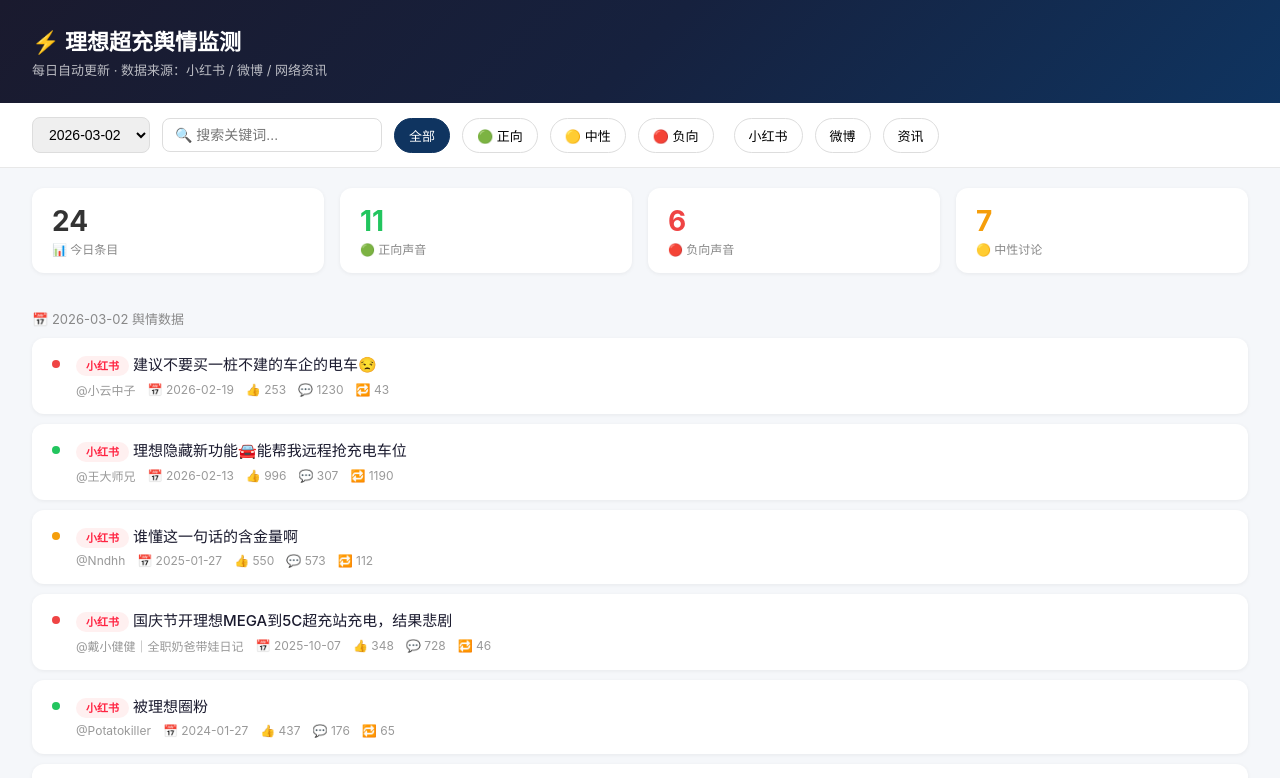
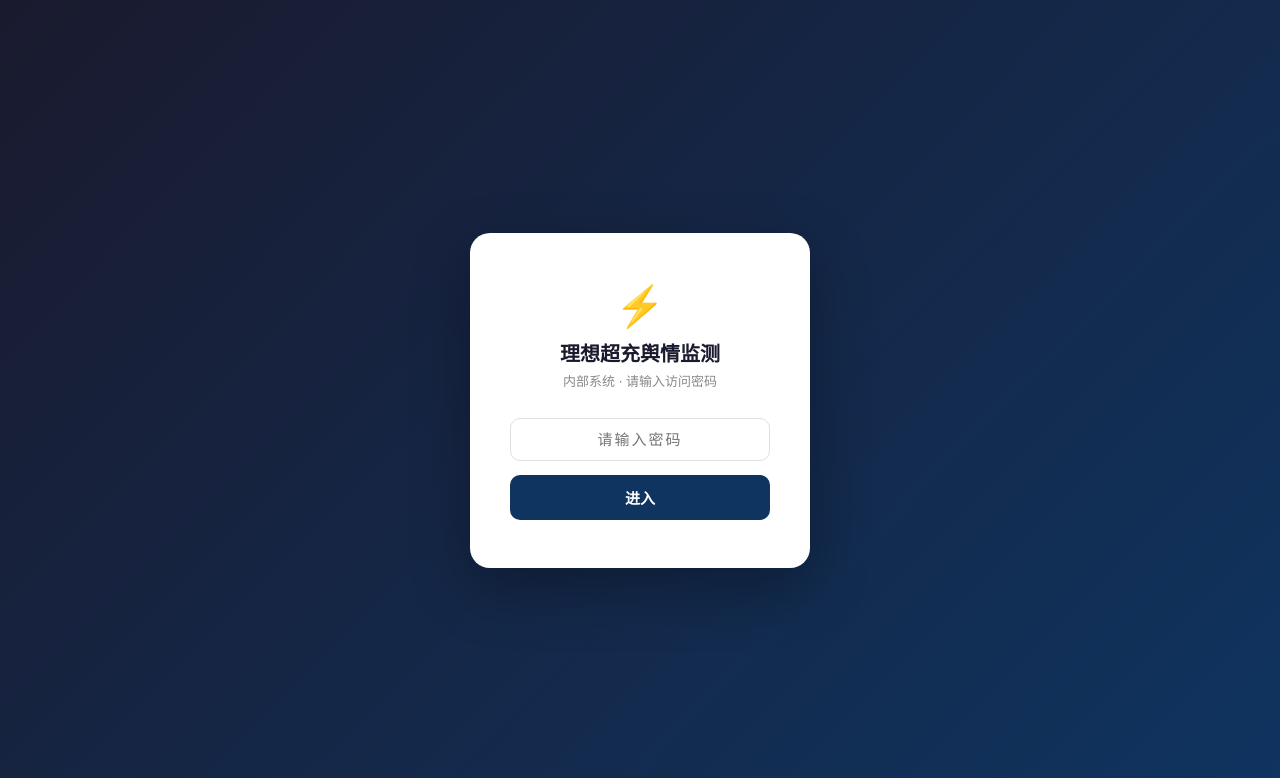
Before and after one commit to emilydomm/sentiment-dashboard, a plain HTML site: page docs/index.html in a window 1280 px wide. Shown: the top 778 px of the page. Drawn offline with Linux system fonts and the light colour scheme.

Commit message:
feat: 添加密码保护功能

```diff
--- a/docs/index.html
+++ b/docs/index.html
@@ -4,6 +4,36 @@
 <meta charset="UTF-8">
 <meta name="viewport" content="width=device-width, initial-scale=1.0">
 <title>理想超充舆情监测</title>
+<script>
+// 密码保护 - SHA256 of "liauto2026"
+const CORRECT_HASH = 'bd8b5cb4d34ee5897381d8a396dadc2d274e62d5ff96784a94519c4e9c352c12';
+async function sha256(str) {
+  const buf = await crypto.subtle.digest('SHA-256', new TextEncoder().encode(str));
+  return Array.from(new Uint8Array(buf)).map(b=>b.toString(16).padStart(2,'0')).join('');
+}
+async function checkPassword() {
+  const input = document.getElementById('pwdInput').value;
+  const hash = await sha256(input);
+  if (hash === CORRECT_HASH) {
+    sessionStorage.setItem('auth', '1');
+    document.getElementById('loginScreen').style.display = 'none';
+    document.getElementById('mainApp').style.display = 'block';
+    init();
+  } else {
+    document.getElementById('pwdError').style.display = 'block';
+    document.getElementById('pwdInput').value = '';
+    document.getElementById('pwdInput').focus();
+  }
+}
+window.addEventListener('DOMContentLoaded', () => {
+  if (sessionStorage.getItem('auth') === '1') {
+    document.getElementById('loginScreen').style.display = 'none';
+    document.getElementById('mainApp').style.display = 'block';
+    init();
+  }
+  document.getElementById('pwdInput').addEventListener('keydown', e => { if(e.key==='Enter') checkPassword(); });
+});
+</script>
 <style>
   * { box-sizing: border-box; margin: 0; padding: 0; }
   body { font-family: -apple-system, BlinkMacSystemFont, 'Segoe UI', sans-serif; background: #f5f7fa; color: #333; }
@@ -60,8 +90,37 @@
     .stat-card { min-width: calc(50% - 8px); }
   }
 </style>
+<style>
+  /* 登录页样式 */
+  #loginScreen { display:flex; align-items:center; justify-content:center; min-height:100vh; background: linear-gradient(135deg,#1a1a2e,#0f3460); }
+  .login-card { background:white; border-radius:20px; padding:48px 40px; width:340px; text-align:center; box-shadow:0 20px 60px rgba(0,0,0,.3); }
+  .login-logo { font-size:40px; margin-bottom:8px; }
+  .login-title { font-size:20px; font-weight:700; color:#1a1a2e; margin-bottom:4px; }
+  .login-sub { font-size:13px; color:#888; margin-bottom:28px; }
+  .login-card input { width:100%; padding:12px 16px; border:1.5px solid #e0e0e0; border-radius:10px; font-size:15px; outline:none; transition:border .2s; text-align:center; letter-spacing:2px; }
+  .login-card input:focus { border-color:#0f3460; }
+  .login-btn { width:100%; margin-top:14px; padding:12px; background:#0f3460; color:white; border:none; border-radius:10px; font-size:15px; font-weight:600; cursor:pointer; transition:background .2s; }
+  .login-btn:hover { background:#1a4a80; }
+  .pwd-error { color:#ef4444; font-size:13px; margin-top:10px; display:none; }
+  #mainApp { display:none; }
+</style>
 </head>
 <body>
+
+<!-- 登录页 -->
+<div id="loginScreen">
+  <div class="login-card">
+    <div class="login-logo">⚡</div>
+    <div class="login-title">理想超充舆情监测</div>
+    <div class="login-sub">内部系统 · 请输入访问密码</div>
+    <input type="password" id="pwdInput" placeholder="请输入密码" autocomplete="off">
+    <button class="login-btn" onclick="checkPassword()">进入</button>
+    <div class="pwd-error" id="pwdError">密码错误，请重试</div>
+  </div>
+</div>
+
+<!-- 主应用 -->
+<div id="mainApp">
 
 <div class="header">
   <h1>⚡ 理想超充舆情监测</h1>
@@ -199,7 +258,8 @@
   document.getElementById('cardContainer').innerHTML = html;
 }
 
-init();
+// init() 由密码验证成功后调用，不在这里自动执行
 </script>
+</div><!-- /mainApp -->
 </body>
 </html>
```
